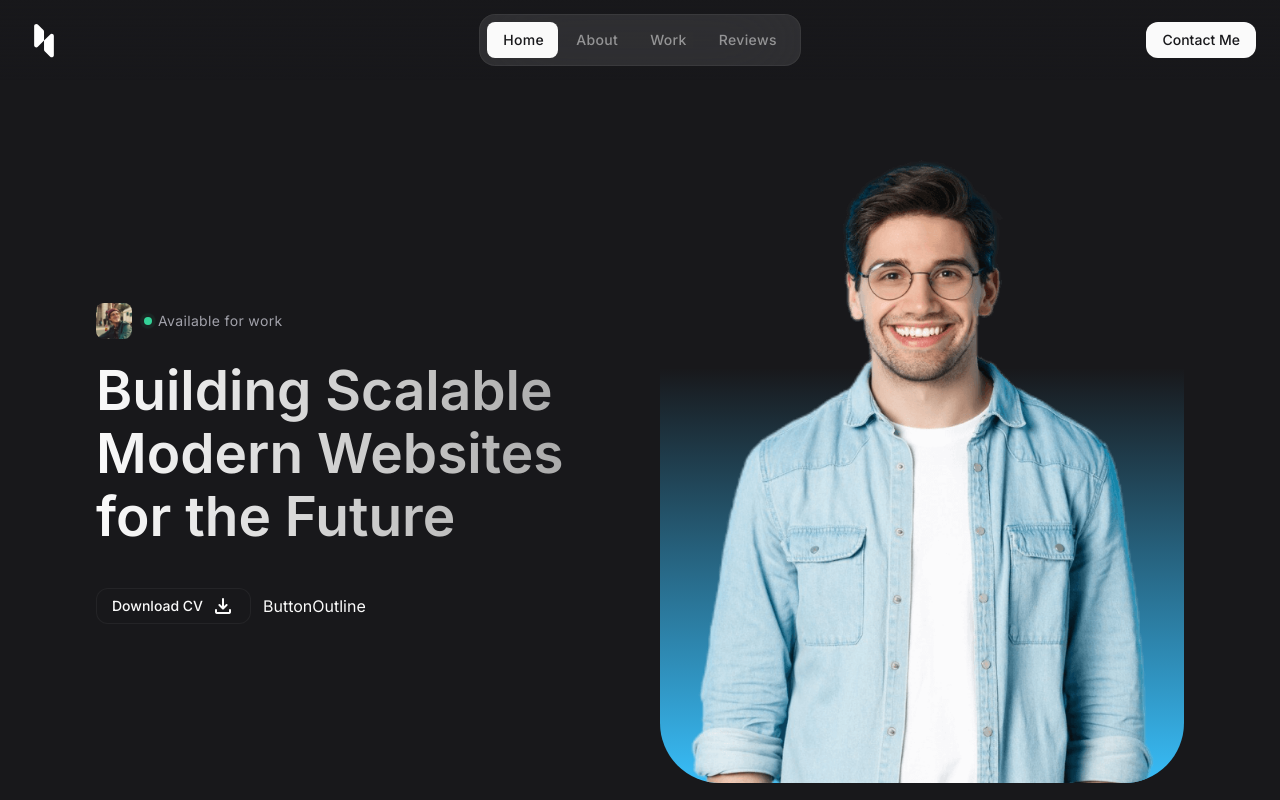
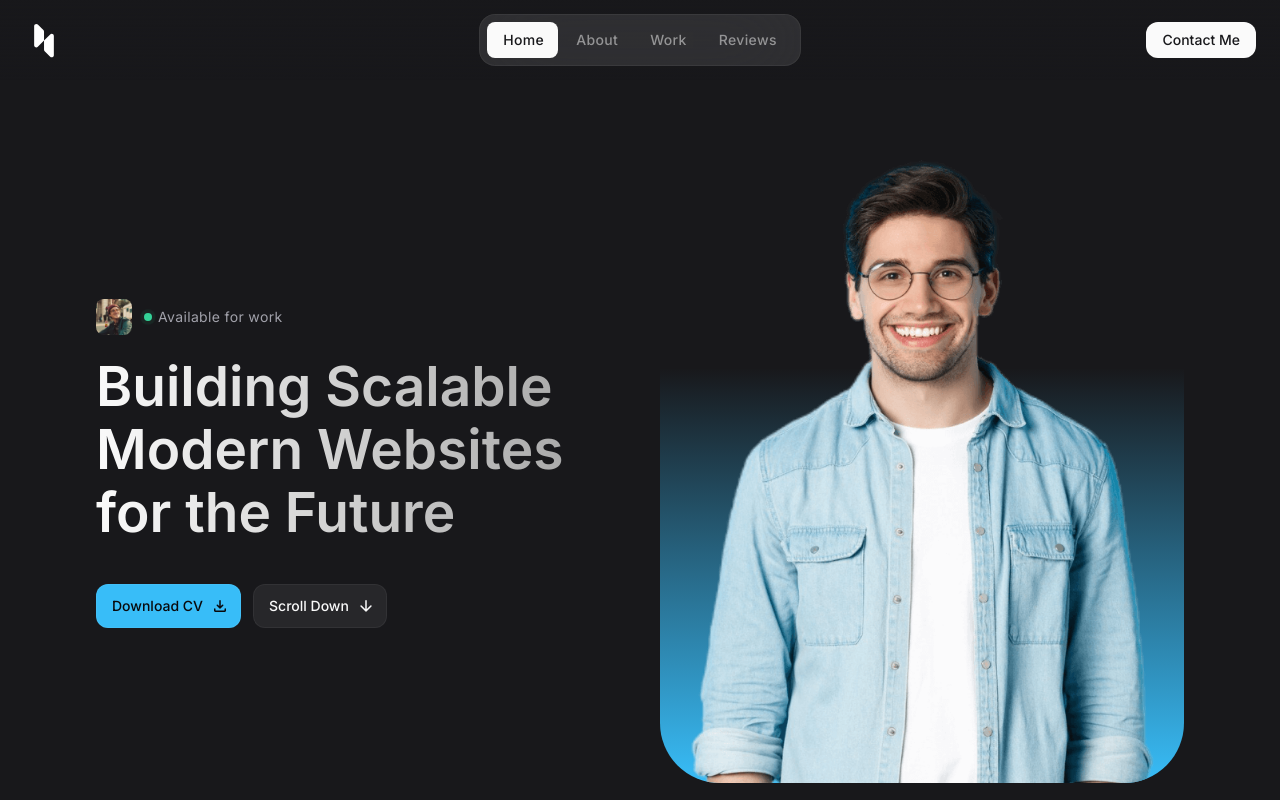
Before and after one commit to BoSun23/ReactPortfolio, a React (Vite) app: page / in a window 1280 px wide. Built offline with nearby package versions, Linux system fonts and the light colour scheme.

Commit message:
Buttons Done

```diff
--- a/src/components/Button.jsx
+++ b/src/components/Button.jsx
@@ -58,6 +58,7 @@
 
 }
 
+
 ButtonPrimary.PropTypes = {
     label: PropTypes.string.isRequired,
     href: PropTypes.string,
@@ -66,6 +67,65 @@
     classes: PropTypes.string
 }
 
+/**
+ * Outline Button
+ */
+
+const ButtonOutline = ({
+    href,
+    target,
+    label,
+    icon,
+    classes
+}) => {
+   if (href) {
+     return (
+        <a
+        href={href}
+        target={target}
+        className={"btn btn-outline " + classes}
+        >
+            {label}
+
+            {icon ?
+            <span className="material-symbols-rounded"
+            aria-hidden="true">
+                {icon}
+            </span>
+        : undefined
+        }
+        </a>
+
+     )
+
+   } else {
+    return (
+        <button className={"btn btn-outline " + classes}>
+            {label}
+
+            {icon ?
+            <span className="material-symbols-rounded"
+            aria-hidden="true">
+                {icon}
+            </span>
+        : undefined
+        }
+        </button>
+    )
+   }
+
+}
+
+
+ButtonOutline.PropTypes = {
+    label: PropTypes.string.isRequired,
+    href: PropTypes.string,
+    target:PropTypes.string,
+    icon:PropTypes.string,
+    classes: PropTypes.string
+}
+
 export {
-    ButtonPrimary
+    ButtonPrimary,
+    ButtonOutline
 }
--- a/src/components/Hero.jsx
+++ b/src/components/Hero.jsx
@@ -8,7 +8,7 @@
  * Components
  */
 
-import { ButtonPrimary } from "./Button"
+import { ButtonPrimary, ButtonOutline } from "./Button"
 
 const Hero = () => {
   return (
@@ -52,7 +52,11 @@
                 />
 
 
-                ButtonOutline
+                <ButtonOutline
+                  href="#about"
+                  label="Scroll Down"
+                  icon ="arrow_downward"
+                />
 
           </div>
 
--- a/src/index.css
+++ b/src/index.css
@@ -102,3 +102,20 @@
 .btn-secondary {
   @apply bg-zinc-50 text-zinc-900 active:bg-zinc-50/80
 }
+
+.btn .material-symbols-rounded {
+  @apply text-[18px]
+}
+
+.btn:has( .material-symbols-rounded) {
+  @apply pr-3
+}
+
+.btn-primary {
+  @apply h-11 bg-sky-400 text-zinc-950 hover:bg-sky-300
+  active:bg-sky-400
+}
+
+.btn-outline {
+  @apply h-11 bg-zinc-800 hover:bg-zinc-700 active:bg-zinc-800
+}
```
